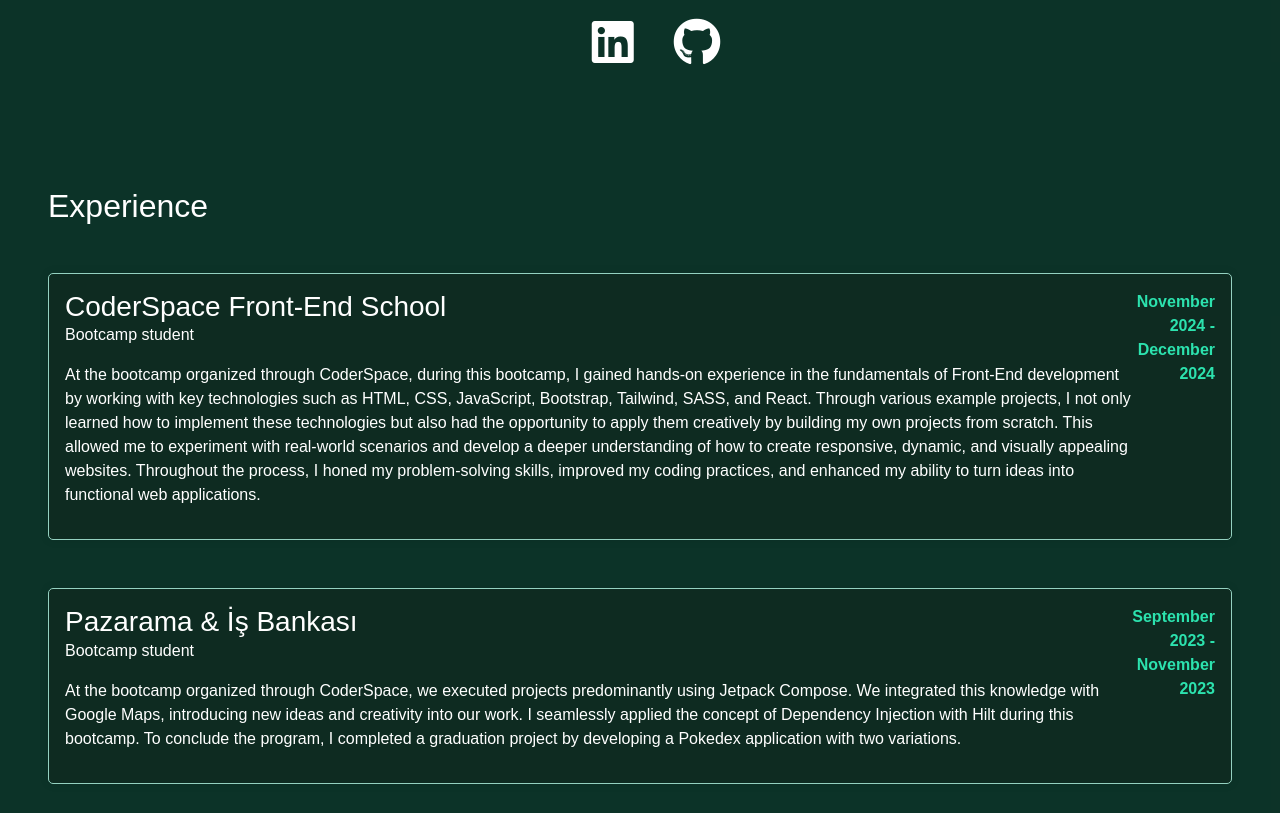
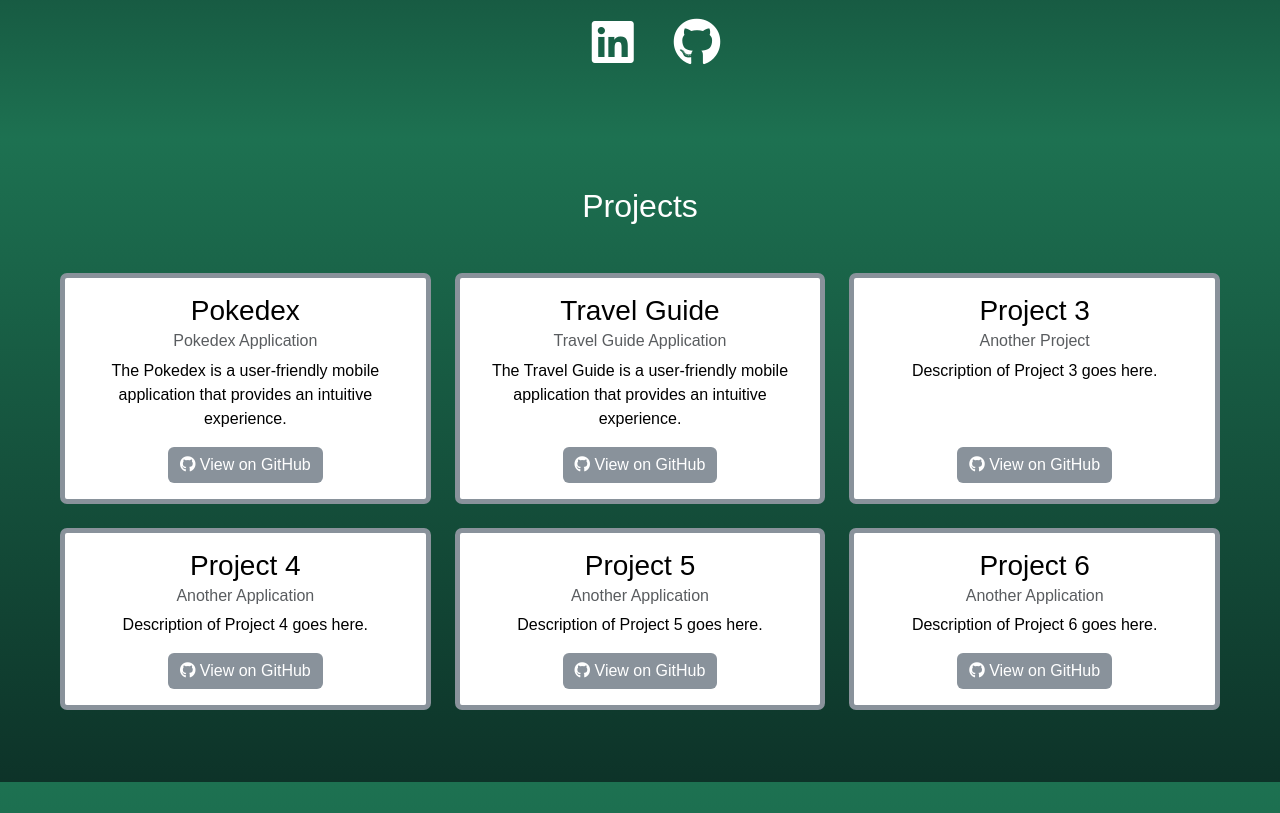
Before and after one commit to ozturksahinyetisir/ozturk-portfolio, a website: page index.html in a window 1280 px wide. Shown: the part 447-1260 px from the top of the page. Drawn offline with nearby package versions, Linux system fonts and the light colour scheme; files that its build step writes are made by us from their sources.

Commit message:
Projects section added

```diff
--- a/index.html
+++ b/index.html
@@ -83,9 +83,111 @@
       </ul>
     </div>
   </section>
+  <!-- Projects Section -->
+
+  <section class="projects-section p-3 p-lg-5" id="projects">
+    <div class="container">
+      <h2 class="mb-5 text-center">Projects</h2>
+      <div class="row">
+        <!-- Pokedex Project -->
+        <div class="col-md-6 col-lg-4 mb-4">
+          <div class="card h-100 text-center">
+            <div class="card-body d-flex flex-column">
+              <h3 class="card-title">Pokedex</h3>
+              <h6 class="card-subtitle mb-2 text-muted">Pokedex Application</h6>
+              <p class="card-text">The Pokedex is a user-friendly mobile application that provides an intuitive experience.</p>
+              <div class="mt-auto">
+                <a href="https://github.com/ozturksahinyetisir/Pokedex" target="_blank" class="btn btn-primary">
+                  <i class="fab fa-github"></i> View on GitHub
+                </a>
+              </div>
+            </div>
+          </div>
+        </div>
+
+        <!-- Travel Guide Project -->
+        <div class="col-md-6 col-lg-4 mb-4">
+          <div class="card h-100 text-center">
+            <div class="card-body d-flex flex-column">
+              <h3 class="card-title">Travel Guide</h3>
+              <h6 class="card-subtitle mb-2 text-muted">Travel Guide Application</h6>
+              <p class="card-text">The Travel Guide is a user-friendly mobile application that provides an intuitive experience.</p>
+              <div class="mt-auto">
+                <a href="https://github.com/ozturksahinyetisir/Travel-Guide" target="_blank" class="btn btn-primary">
+                  <i class="fab fa-github"></i> View on GitHub
+                </a>
+              </div>
+            </div>
+          </div>
+        </div>
+
+        <!-- Project 3 -->
+        <div class="col-md-6 col-lg-4 mb-4">
+          <div class="card h-100 text-center">
+            <div class="card-body d-flex flex-column">
+              <h3 class="card-title">Project 3</h3>
+              <h6 class="card-subtitle mb-2 text-muted">Another Project</h6>
+              <p class="card-text">Description of Project 3 goes here.</p>
+              <div class="mt-auto">
+                <a href="#" target="_blank" class="btn btn-primary">
+                  <i class="fab fa-github"></i> View on GitHub
+                </a>
+              </div>
+            </div>
+          </div>
+        </div>
+        <!-- Card 4 -->
+      <div class="col-md-6 col-lg-4 mb-4">
+        <div class="card h-100 text-center">
+          <div class="card-body d-flex flex-column">
+            <h3 class="card-title">Project 4</h3>
+            <h6 class="card-subtitle mb-2 text-muted">Another Application</h6>
+            <p class="card-text">Description of Project 4 goes here.</p>
+            <div class="mt-auto">
+              <a href="#" target="_blank" class="btn btn-primary">
+                <i class="fab fa-github"></i> View on GitHub
+              </a>
+            </div>
+          </div>
+        </div>
+      </div>
+      <!-- Card 5 -->
+      <div class="col-md-6 col-lg-4 mb-4">
+        <div class="card h-100 text-center">
+          <div class="card-body d-flex flex-column">
+            <h3 class="card-title">Project 5</h3>
+            <h6 class="card-subtitle mb-2 text-muted">Another Application</h6>
+            <p class="card-text">Description of Project 5 goes here.</p>
+            <div class="mt-auto">
+              <a href="#" target="_blank" class="btn btn-primary">
+                <i class="fab fa-github"></i> View on GitHub
+              </a>
+            </div>
+          </div>
+        </div>
+      </div>
+      <!-- Card 6 -->
+      <div class="col-md-6 col-lg-4 mb-4">
+        <div class="card h-100 text-center">
+          <div class="card-body d-flex flex-column">
+            <h3 class="card-title">Project 6</h3>
+            <h6 class="card-subtitle mb-2 text-muted">Another Application</h6>
+            <p class="card-text">Description of Project 6 goes here.</p>
+            <div class="mt-auto">
+              <a href="#" target="_blank" class="btn btn-primary">
+                <i class="fab fa-github"></i> View on GitHub
+              </a>
+            </div>
+          </div>
+        </div>
+      </div>
+    </div>
+  </div>
+
+  </section>
 
   <!-- Experience Section -->
-  <section class="resume-section p-3 p-lg-5 d-flex flex-column" id="experience">
+  <section class="experience-section p-3 p-lg-5 d-flex flex-column" id="experience">
     <div class="my-auto">
       <h2 class="mb-5">Experience</h2>
 
@@ -132,7 +234,7 @@
   </section>
 
 <!-- Certifications Section -->
-  <section class="resume-section p-5 p-lg-5 d-flex flex-column" id="cerf">
+  <section class="cerf-section p-5 p-lg-5 d-flex flex-column" id="cerf">
     <div class="my-auto">
         <h2 class="mb-5">Certifications</h2>
         <ul class="fa-ul mb-0">
--- a/package.json
+++ b/package.json
@@ -3,9 +3,10 @@
     "sass": "^1.80.6"
   },
   "scripts": {
-    "sass": "sass -w scss:css"
+    "sass": "sass -w styles/scss/main.scss:styles/css/main.css"
   },
   "dependencies": {
-    "bootstrap": "^5.3.3"
+    "bootstrap": "^5.3.3",
+    "git": "^0.1.5"
   }
 }
--- a/styles/scss/main.scss
+++ b/styles/scss/main.scss
@@ -1,6 +1,7 @@
 @import '../../node_modules/bootstrap/scss/bootstrap';
 $primary-color: #094236;
-
+$github-primary: #21262d;
+$github-secondary: #89929b;
 body {
     background-color: $primary-color;
     font-family: Arial, sans-serif;
@@ -72,7 +73,7 @@
 
 //Resume
 .resume-section {
-    background: rgba(17, 36, 27, 0.5);
+    background: linear-gradient(to bottom, rgba(17, 36, 27, 0.5), rgba(49, 160, 108, 0.5));
     padding: 2rem 0;
 }
 
@@ -134,3 +135,51 @@
       }
     }
   }
+
+// Cerf Section
+
+.cerf-section {
+    background: linear-gradient(to bottom,  rgba(17, 36, 27, 0.5), rgba(49, 160, 108, 0.5));
+    padding: 2rem 0;
+}
+
+// Experience Section
+
+.experience-section {
+    background: linear-gradient(to top,  rgba(17, 36, 27, 0.5), rgba(49, 160, 108, 0.5));
+    padding: 2rem 0;
+}
+
+// Projects Section
+.projects-section {
+    display: flex;
+    align-items: center;
+    justify-content: center;
+    background: linear-gradient(to top,  rgba(17, 36, 27, 0.5), rgba(49, 160, 108, 0.5));
+    color: white;
+  }
+  .projects-section .container{
+    max-width: 1200px;
+    text-align: center;
+  }
+
+  .card {
+    color: black;
+    border-color: $github-secondary;
+    border-radius: 7px;
+    border-width: 5px;
+  }
+  .card a.btn {
+    background-color: $github-secondary;
+    border-width: 0px;
+    border-color: none;
+
+  }
+
+  .card a.btn:hover {
+    background-color: $github-primary;
+  }
+  .card:hover{
+    transform: scale(1.11);
+    box-shadow: 0 5px 15px rgba(0, 0, 0, 0.2);
+  }
```
